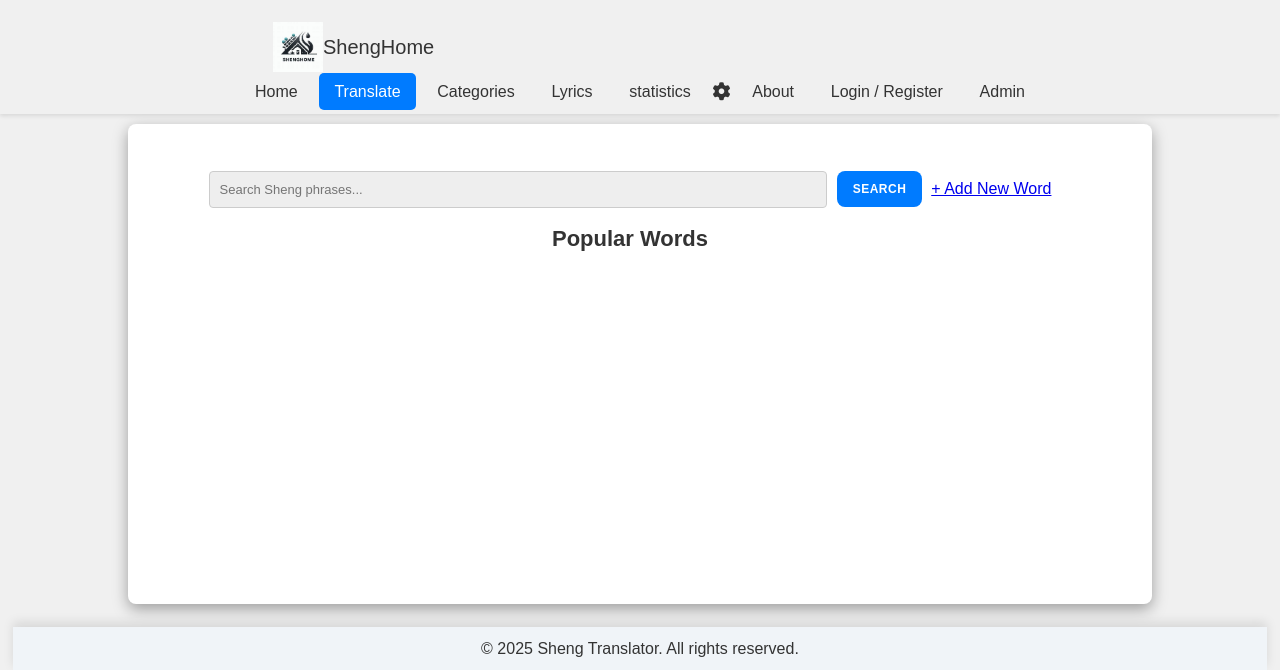
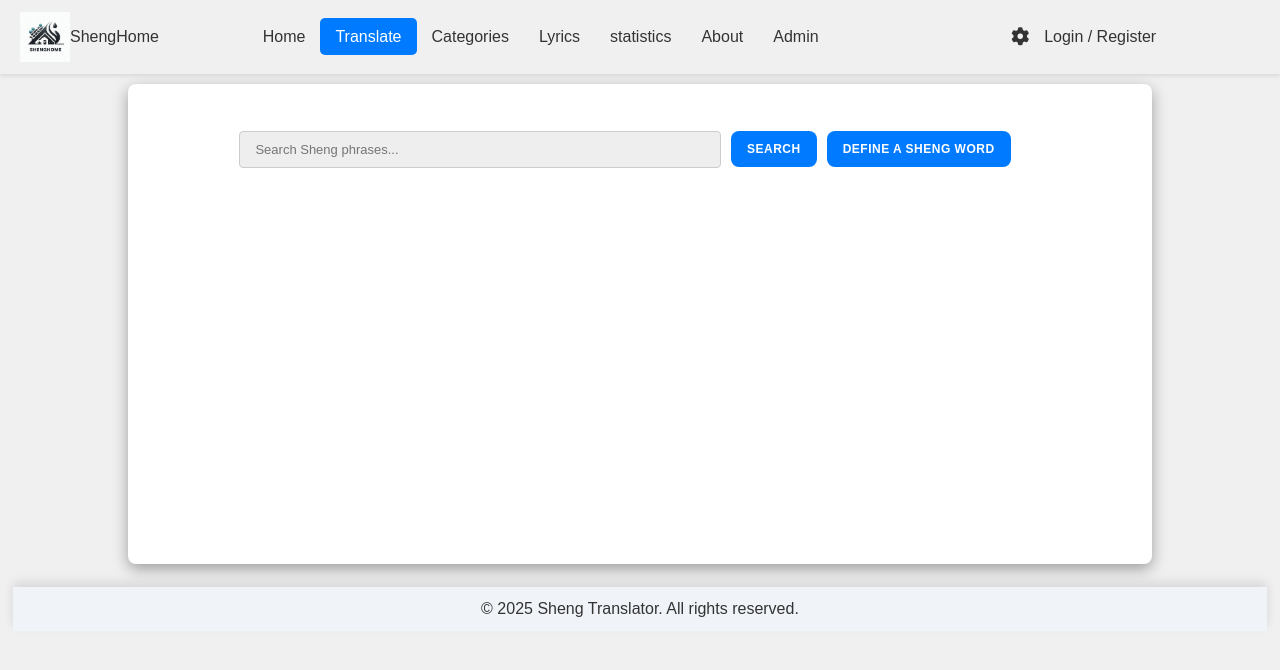
Before and after one commit to wakandee/shengHome, a Flask app: page /translate in a window 1280 px wide. Shown: the top 670 px of the page. Run offline with Flask 3, Linux system fonts and the light colour scheme.

Commit message:
v0.161 Implemented search functionality

```diff
--- a/app.py
+++ b/app.py
@@ -275,33 +275,33 @@ def logout():
 
 @app.route('/translate', methods=['GET', 'POST'])
 def translate():
-    from models import words  # Import your `words` model if not already done
+    search_query = request.args.get('q', '').strip()  # Get the search query from the URL params
 
-    # Default behavior to fetch all words
+    if search_query:
+        words_list = words.query.filter(words.word.ilike(f"%{search_query}%")).all()  # Replace words with your actual model class
+    else:
+        words_list = words.query.all()  # Fetch all words if no search query
+
+    # Handle AJAX request by checking the "X-Requested-With" header
+    if request.headers.get('X-Requested-With') == 'XMLHttpRequest':
+        return jsonify([
+            {
+                "id": word.id,
+                "word": word.word,
+                "translation": word.translation,
+                "example": word.example,
+                "synonyms": [synonym.name for synonym in word.synonyms],
+                "credits": word.credits
+            } for word in words_list
+        ])
+
     language = request.cookies.get('language') or 'en'
     translations = load_language(language)
 
-    if request.method == 'POST':
-        sheng_word = request.form['sheng_word'].strip()  # Remove extra spaces
+    # Render the full page for non-AJAX requests
+    return render_template('translate.html', translations=translations, words=words_list)
 
-        if sheng_word:  # If search text is provided, filter words
-            filtered_words = words.query.filter(words.word.ilike(f"%{sheng_word}%")).all()
-        else:  # If no search text, fetch all words
-            filtered_words = words.query.all()
 
-        return render_template(
-            'translate.html',
-            translations=translations,
-            words=filtered_words
-        )
-
-    # Fetch all words for the initial GET request
-    all_words = words.query.all()
-    return render_template(
-        'translate.html',
-        translations=translations,
-        words=all_words
-    )
 
 
 @app.route('/add_word', methods=['GET', 'POST'])
--- a/static/css/styles.css
+++ b/static/css/styles.css
@@ -53,6 +53,17 @@ header {
 /*    border: 1px solid hotpink;*/
 }
 
+.top_nav2 {
+/*    width: 6%;*/
+/*    margin:0 auto;*/
+/*    padding: 10px 5px;*/
+/*    transition: all 0.3s ease;*/
+/*    font-size:20px;*/
+    display:flex;
+    align-items:center;
+/*    border: 1px solid hotpink;*/
+}
+
 .second_nav {
     padding: 10px 20px;
 }
@@ -67,7 +78,11 @@ header {
     height: auto;
 }
 
-
+nav{
+    display: flex;
+    flex-direction: row;
+/*    border: 1px solid hotpink;*/
+}
 
 nav ul {
     list-style: none;
@@ -551,8 +566,9 @@ p {
     display: flex;
     width: 100%;
     align-items: center;
-    margin: 0 auto;
-
+    flex-direction: row;
+    margin:auto;
+    justify-content: center;
 }
 
 .search_box div{
@@ -572,22 +588,16 @@ p {
 
 .search_box input{
     background-color: #eee;
-    border: none;
     margin: 8px 0;
     padding: 10px 15px;
     font-size: 13px;
-    border-radius: 8px;
-    width: 100%;
+    width: 50%;
     outline: none;
-}
-
-.search_box input {
-    padding: 10px;
-    width: 70%;
     border: 1px solid #ccc;
     border-radius: 4px;
     margin-right: 10px;
 }
+
 
 .search_box button{
 /*    background-color: #512da8;*/
@@ -600,7 +610,7 @@ p {
     font-weight: 600;
     letter-spacing: 0.5px;
     text-transform: uppercase;
-/*    margin-top: 10px;*/
+    margin-right: 10px;
     cursor: pointer;
 }
 
@@ -1545,7 +1555,7 @@ p {
 /* Textarea Styling */
 .add_word_textarea {
     resize: vertical;
-    min-height: 100px;
+    min-height: 50px;
 }
 
 /* Submit Button Styling */
@@ -1565,3 +1575,25 @@ p {
 .add_word_button:hover {
     background-color: #0056b3;
 }
+
+
+
+
+.words_list {
+    display: flex;
+    flex-wrap: wrap;
+    gap: 20px;
+    justify-content: center;
+    margin-top: 20px;
+}
+.words_list .card {
+    width: 300px;
+    border: 1px solid #ddd;
+    border-radius: 8px;
+    padding: 15px;
+    background-color: #fff;
+    box-shadow: 0px 2px 5px rgba(0, 0, 0, 0.1);
+}
+.words_list p {
+    margin: 5px 0;
+}
--- a/templates/base.html
+++ b/templates/base.html
@@ -9,13 +9,17 @@
     <link rel="stylesheet" href="https://cdnjs.cloudflare.com/ajax/libs/font-awesome/6.0.0-beta3/css/all.min.css">
 
 </head>
+
 <body>
     <header>
-      <nav class="top_nav">
-    <img src="{{ url_for('static', filename='images/logo.jfif') }}" alt="logo" class="logo">ShengHome
-</nav>
+        <!-- <nav class="top_nav">
+            <img src="{{ url_for('static', filename='images/logo.jfif') }}" alt="logo" class="logo">ShengHome
+        </nav> -->
 
         <nav>
+            <div class="top_nav2">
+                <img src="{{ url_for('static', filename='images/logo.jfif') }}" alt="logo" class="logo">ShengHome
+            </div>
             <ul class="nav-links">
                 <li class="{% if request.endpoint == 'home' %}active{% endif %}"><a href="{{ url_for('home') }}" class="nav-item">{{ translations['home'] }}</a></li>
                 <li class="{% if request.endpoint == 'translate' %}active{% endif %}"><a href="{{ url_for('translate') }}" class="nav-item">{{ translations['translate'] }}</a></li>
@@ -23,6 +27,14 @@
                 <li class="{% if request.endpoint == 'lyrics' %}active{% endif %}"><a href="{{ url_for('lyrics') }}" class="nav-item">{{ translations['lyrics'] }}</a></li>
                 <li class="{% if request.endpoint == 'statistics' %}active{% endif %}"><a href="{{ url_for('statistics') }}" class="nav-item">statistics</a></li>
                 <!-- <li class="{% if request.endpoint == 'trending_phrases' %}active{% endif %}"><a href="{{ url_for('trending_phrases') }}" class="nav-item">Trending Phrases</a></li> -->
+
+
+                <li class="{% if request.endpoint == 'about' %}active{% endif %}"><a href="{{ url_for('about') }}" class="nav-item">{{ translations['about'] }}</a></li>
+
+                <li class="{% if request.endpoint == 'admin' %}active{% endif %}"><a href="{{ url_for('admin') }}" class="nav-item">{{ translations['admin'] }}</a></li>
+
+            </ul>
+            <ul class="right">
                 <li class="settings-item">
                     <div class="dropdown">
                         <i class="fas fa-cog setting_toggle" title="Settings"></i>
@@ -62,18 +74,12 @@
                         </div>
                     </div>
                 </li>
-
-                <li class="{% if request.endpoint == 'about' %}active{% endif %}"><a href="{{ url_for('about') }}" class="nav-item">{{ translations['about'] }}</a></li>
-
                 {% if 'username' in session %}
                 <li><a href="{{ url_for('profile') }}" class="nav-item">{{ translations['profile'] }}</a></li>
                     <!-- <li><a href="{{ url_for('logout') }}" class="nav-item">{{ translations['logout'] }}</a></li> -->
                 {% else %}
                     <li><a href="{{ url_for('login_register') }}" class="nav-item">{{ translations['login_register'] }}</a></li>
                 {% endif %}
-
-                <li class="{% if request.endpoint == 'admin' %}active{% endif %}"><a href="{{ url_for('admin') }}" class="nav-item">{{ translations['admin'] }}</a></li>
-
             </ul>
         </nav>
     </header>
--- a/templates/translate.html
+++ b/templates/translate.html
@@ -7,43 +7,40 @@
         <br>
         <!-- Search Box -->
         <div class="search_box">
-            <div>
-                <input type="text" placeholder="Search Sheng phrases...">
-                <button type="submit">Search</button> &nbsp;&nbsp;
-                <a href="{{ url_for('add_word') }}" class="btn">+ Add New Word</a>
-            </div>
+            <!-- <div> -->
+
+                <input
+                    type="text"
+                    id="search_input"
+                    placeholder="Search Sheng phrases..."
+                    oninput="performSearch(this.value)"
+                >
+                <button type="submit" id="search_button">Search</button>
+                <!-- <div class="words_box"> -->
+                    <a href="{{ url_for('add_word') }}">
+            <button>Define a Sheng Word</button></a>
+                <!-- <a href="{{ url_for('add_word') }}" class="btn">+ Add New Word</a> -->
+            <!-- </div> -->
         </div>
-
-        <!-- Add New Word Button -->
-        <!-- <div class="add_word_button">
-            <a href="{{ url_for('add_word') }}" class="btn">+ Add New Word</a>
-        </div> -->
 
         <!-- Display results here -->
         <div class="word_placeholders">
-            <div class="title">
+            <!-- <div class="title">
                 <h2>Popular Words</h2>
-            </div>
-            <div class="words_list">
+            </div> -->
+            <div id="words_list" class="words_list">
+                <!-- Words will be dynamically loaded here -->
                 {% for word in words %}
-                <!-- Word Card -->
                 <div class="card">
                     <div class="card_content">
-                        <p class="sheng_word">
-                            {{ word.word }}
-                            {% if word.is_verified %}
+                        <p class="sheng_word">{{ word.word }}
+                            {% if word.verified %}
                             <i class="fa fa-check-circle verified_icon" aria-hidden="true"></i>
                             {% endif %}
                         </p>
                         <p>Meaning: {{ word.translation }}</p>
-                        <p>Synonyms:
-                            {% for synonym in word.synonyms %}
-                                {{ synonym.name }}{% if not loop.last %}, {% endif %}
-                            {% endfor %}
-                        </p>
-
+                        <p>Synonyms: {{ word.synonyms | map(attribute='name') | join(', ') }}</p>
                         <p>Example: "{{ word.example }}"</p>
-                        <p class="translation">English: {{ word.translation }}</p>
                         <p>Credits: {{ word.credits }}</p>
                     </div>
                     <div class="card_footer">
@@ -59,4 +56,62 @@
         </div>
     </div>
 </div>
+
+<script>
+    const performSearch = (query) => {
+        const wordsList = document.getElementById('words_list');
+        if (!query) {
+            // Reload the page to show all words if query is empty
+            window.location.href = '/translate';
+            return;
+        }
+
+        fetch(`/translate?q=${encodeURIComponent(query)}`, {
+            method: 'GET',
+            headers: { 'X-Requested-With': 'XMLHttpRequest' }
+        })
+        .then(response => response.json())
+        .then(data => {
+            wordsList.innerHTML = ''; // Clear the current list
+
+            if (data.length === 0) {
+                wordsList.innerHTML = '<p>No results found.</p>';
+                return;
+            }
+
+            data.forEach(word => {
+                const synonyms = word.synonyms.join(', ') || 'None';
+                const card = `
+                    <div class="card">
+                        <div class="card_content">
+                            <p class="sheng_word">${word.word}</p>
+                            <p>Meaning: ${word.translation}</p>
+                            <p>Synonyms: ${synonyms}</p>
+                            <p>Example: "${word.example || 'N/A'}"</p>
+                            <p>Credits: ${word.credits || 'Anonymous'}</p>
+                        </div>
+                        <div class="card_footer">
+                            <div class="vote_buttons">
+                                <button class="upvote_button">▲ Upvote</button>
+                                <span class="vote_count">0</span>
+                                <button class="downvote_button">▼ Downvote</button>
+                            </div>
+                        </div>
+                    </div>
+                `;
+                wordsList.innerHTML += card;
+            });
+        })
+        .catch(err => {
+            console.error('Error fetching search results:', err);
+        });
+    };
+
+    // Event listener for the search button
+    document.getElementById('search_button').addEventListener('click', () => {
+        const query = document.getElementById('search_input').value;
+        performSearch(query);
+    });
+</script>
+
 {% endblock %}
```
Also changed, not shown: templates/statistics.html (added, +30 -0 lines), templates/translate_old.html (added, +230 -0 lines).
